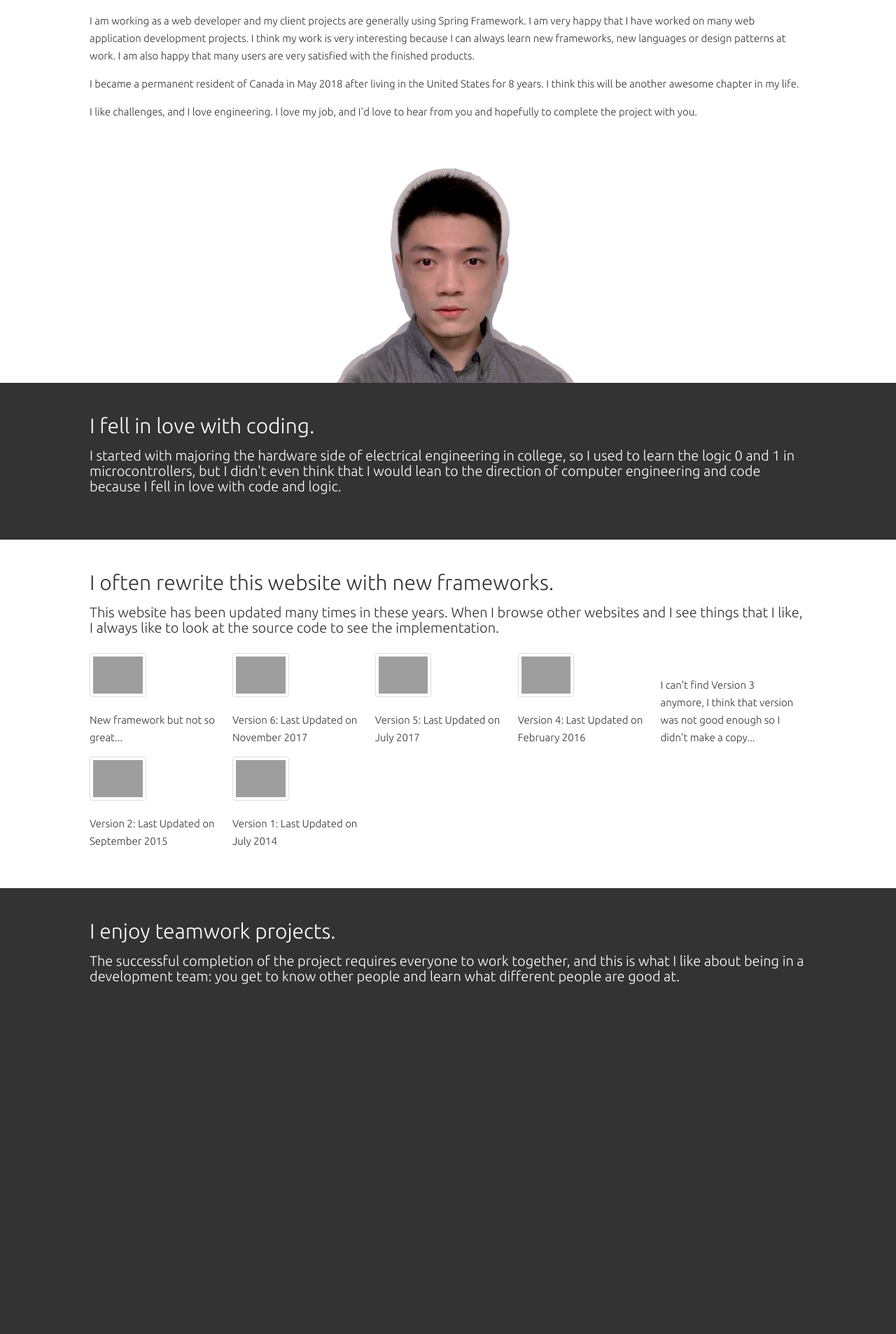
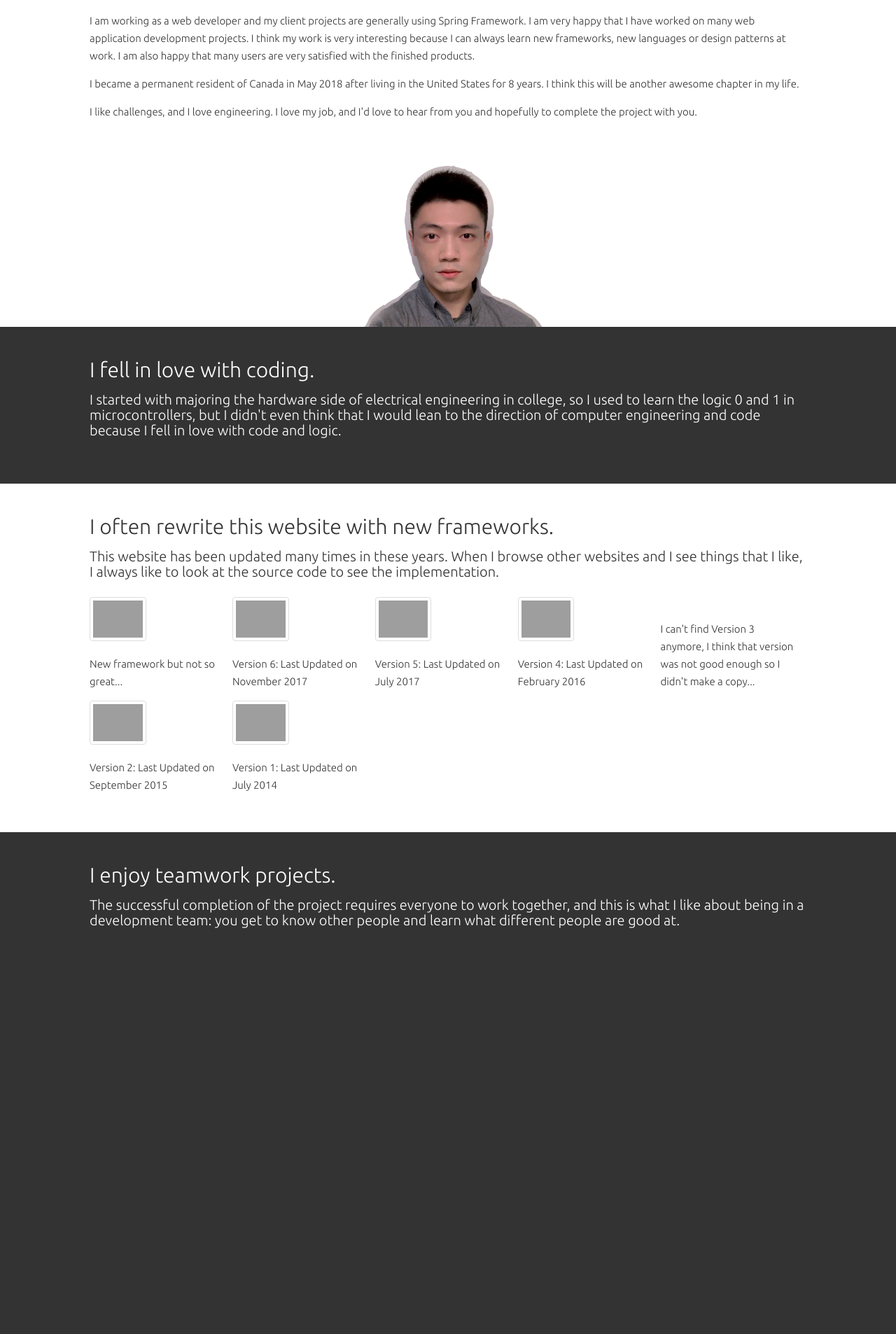
Before and after one commit to garygml/garygml.github.io, a PHP site: page / in a window 1280 px wide. Shown: the part 1056-2962 px from the top of the page at 70% size. Run offline with PHP 8.4, Linux system fonts and the light colour scheme; some libraries are stand-ins or nearby versions; some web fonts are replaced; grey boxes are pictures that could not be loaded.

Commit message:
Changing avatar inline height

```diff
--- a/assets/css/style.css
+++ b/assets/css/style.css
@@ -182,7 +182,7 @@ a:visited, a:focus, a:hover, a:active {
     left: 40vw;
     transform: translateX(-50%);
     max-width: 100vw;
-    max-height: 40vh;
+    max-height: 30vh;
 }
 
 /** skills blocks
```
